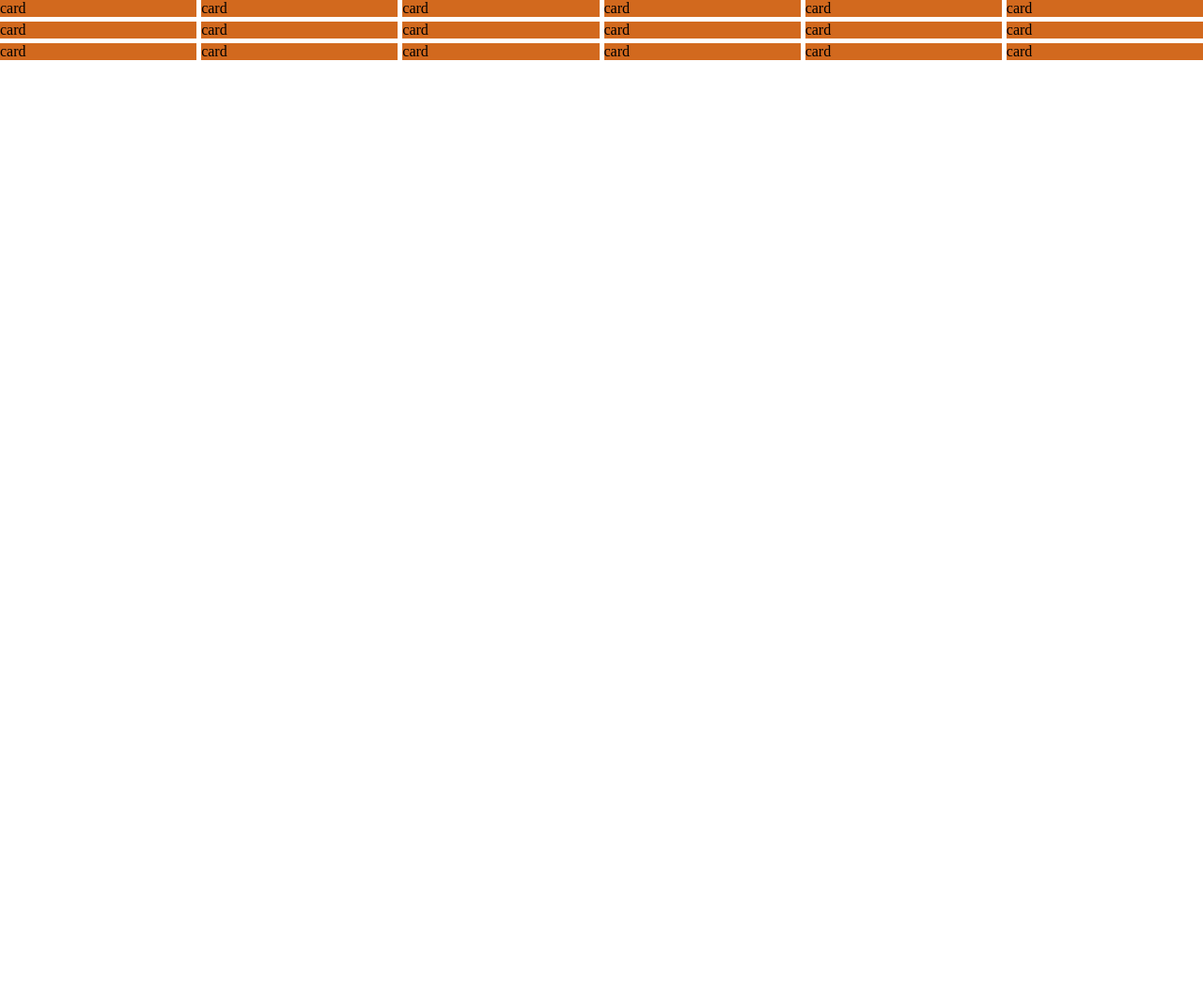
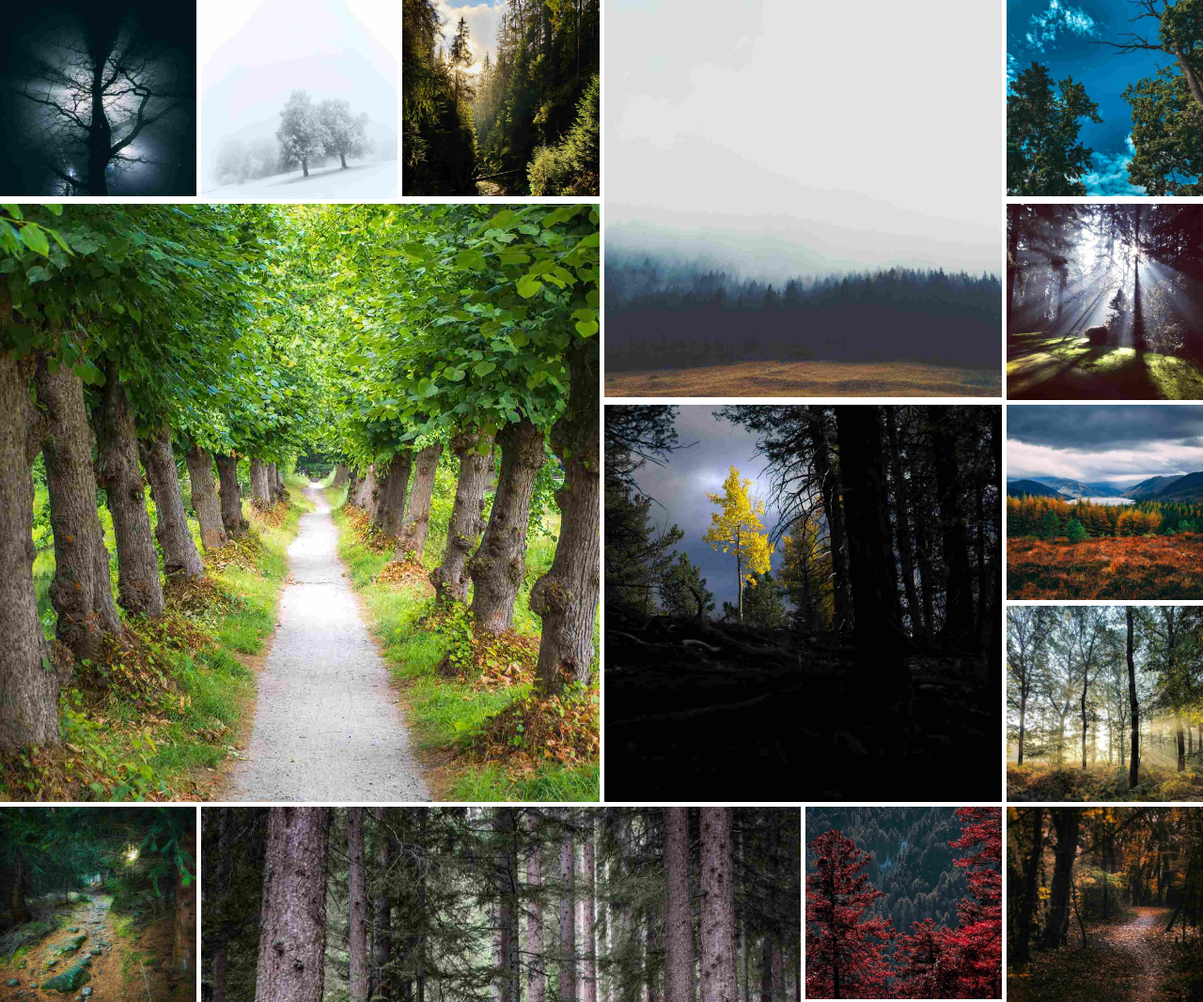
Before and after one commit to Razsimchi/ex1-layouts, a plain HTML site: page index.html in a window 1280 px wide. Shown: the top 1067 px of the page at 94% size. Before the commit the page ends 800 px from the top, so only its background shows below. Drawn offline with Linux system fonts and the light colour scheme.

Commit message:
ex1-layout complete

```diff
--- a/css/img-gallery.css
+++ b/css/img-gallery.css
@@ -7,9 +7,18 @@ body {
 }
 .grid-container{
     display: grid;
-    grid-template-columns: repeat(auto-fit, minmax(180px, 1fr));
+    grid-template-columns: repeat(auto-fit, minmax(200px, 1fr));
     gap: 5px;
+    grid-auto-flow: dense;
 }
-div{
-    background-color: chocolate;
+img{
+    width: 100%;
 }
+img:nth-child(4n){
+    grid-column: span 2;
+    grid-row: span 2;
+}
+img:nth-child(6n){
+    grid-column: span 3;
+    grid-row: span 3;
+}
--- a/index.html
+++ b/index.html
@@ -10,24 +10,24 @@
 
   <body>
     <main class="grid-container">
-      <div>card</div>
-      <div>card</div>
-      <div>card</div>
-      <div>card</div>
-      <div>card</div>
-      <div>card</div>
-      <div>card</div>
-      <div>card</div>
-      <div>card</div>
-      <div>card</div>
-      <div>card</div>
-      <div>card</div>
-      <div>card</div>
-      <div>card</div>
-      <div>card</div>
-      <div>card</div>
-      <div>card</div>
-      <div>card</div>
+<img src="img/1.jpg" alt="">
+<img src="img/2.jpg" alt="">
+<img src="img/3.jpg" alt="">
+<img src="img/4.jpg" alt="">
+<img src="img/5.jpg" alt="">
+<img src="img/6.jpg" alt="">
+<img src="img/7.jpg" alt="">
+<img src="img/8.jpg" alt="">
+<img src="img/9.jpg" alt="">
+<img src="img/10.jpg" alt="">
+<img src="img/11.jpg" alt="">
+<img src="img/12.jpg" alt="">
+<img src="img/13.jpg" alt="">
+<img src="img/14.jpg" alt="">
+<img src="img/15.jpg" alt="">
+<img src="img/16.jpg" alt="">
+<img src="img/17.jpg" alt="">
+<img src="img/18.jpg" alt="">
     </main>
   </body>
 </html>
```
